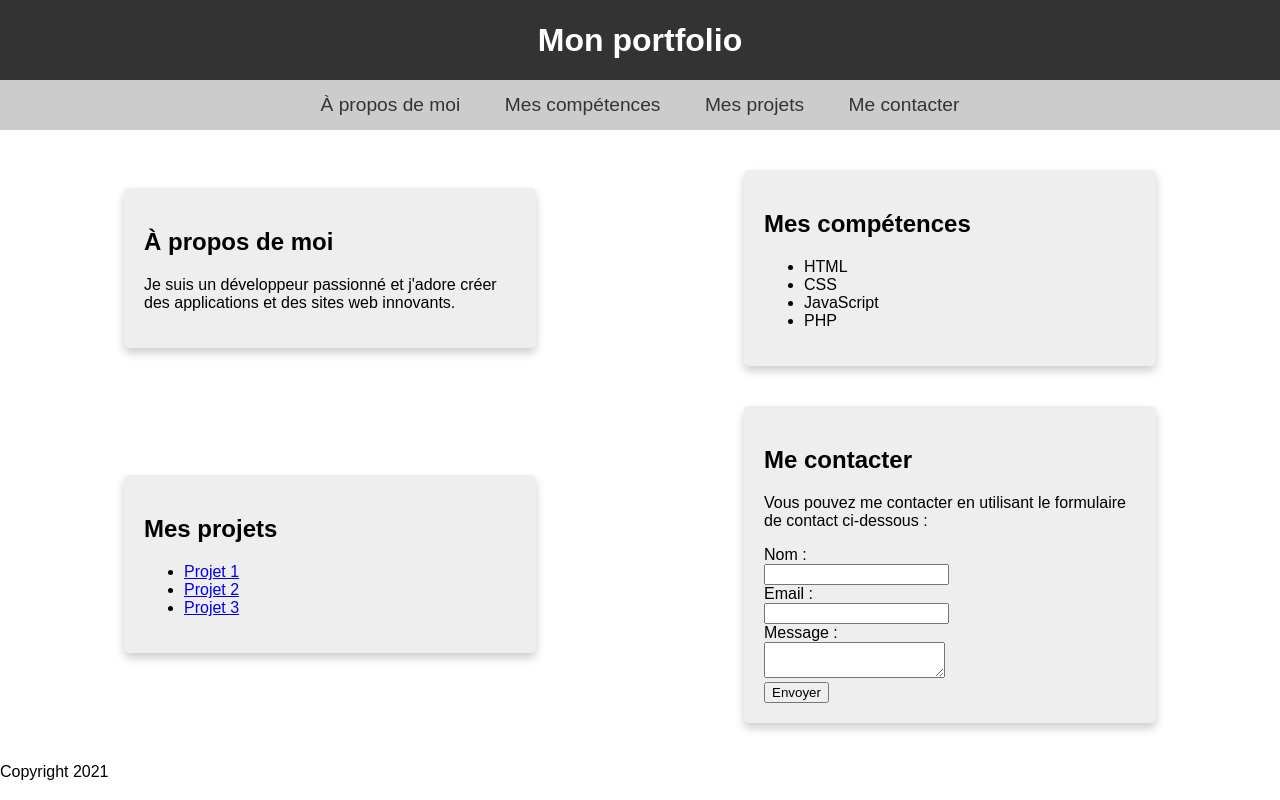
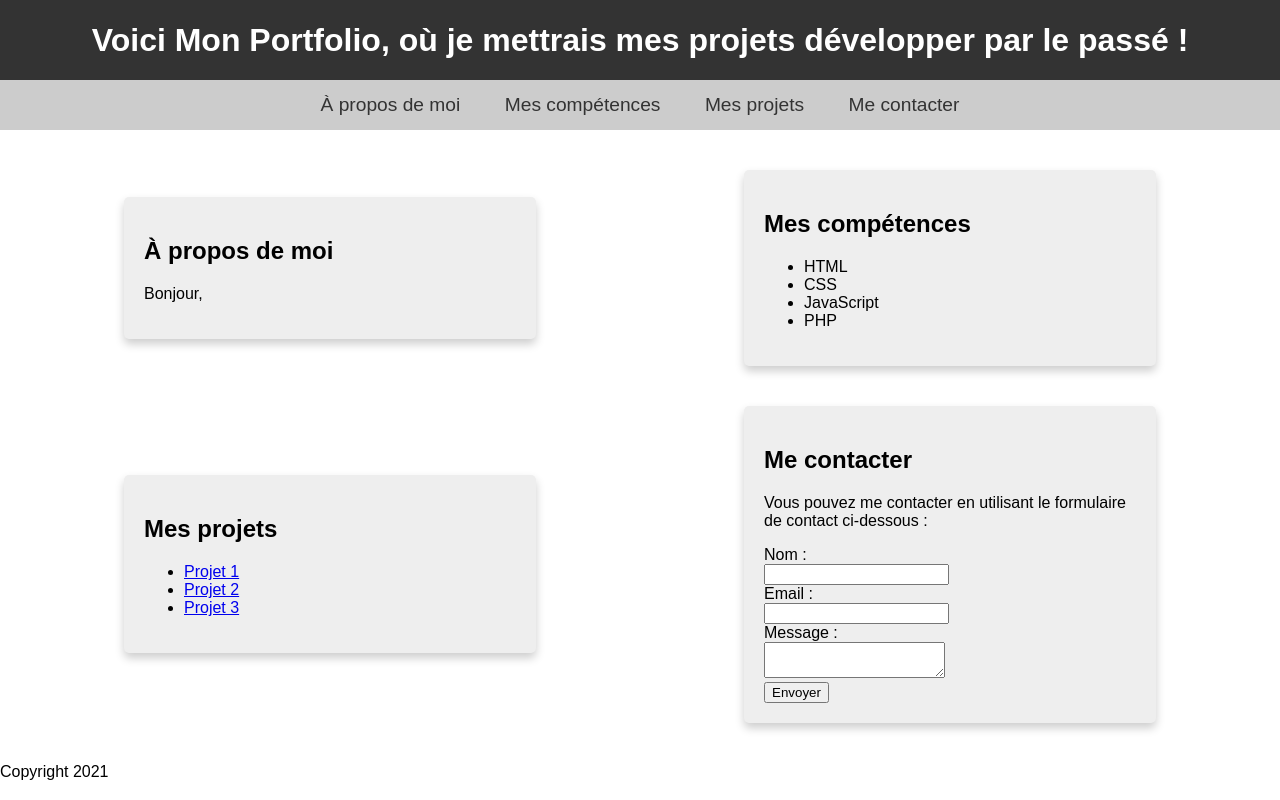
Before and after one commit to Mathieu-Stephan/Mathieu-Stephan.github.io, a plain HTML site: page index.html in a window 1280 px wide. Drawn offline with Linux system fonts and the light colour scheme.

Commit message:
Update index.html

```diff
--- a/index.html
+++ b/index.html
@@ -2,12 +2,12 @@
 <html>
 <head>
   <meta charset="utf-8">
-  <title>Portfolio de développeur</title>
+  <title>Mon Portfolio !</title>
   <link rel="stylesheet" href="style.css">
 </head>
 <body>
   <header>
-    <h1>Mon portfolio</h1>
+    <h1>Voici Mon Portfolio, où je mettrais mes projets développer par le passé !</h1>
   </header>
   <nav>
     <ul>
@@ -20,7 +20,7 @@
   <main>
     <section id="about">
       <h2>À propos de moi</h2>
-      <p>Je suis un développeur passionné et j'adore créer des applications et des sites web innovants.</p>
+      <p>Bonjour, </p>
     </section>
     <section id="skills">
       <h2>Mes compétences</h2>
```
